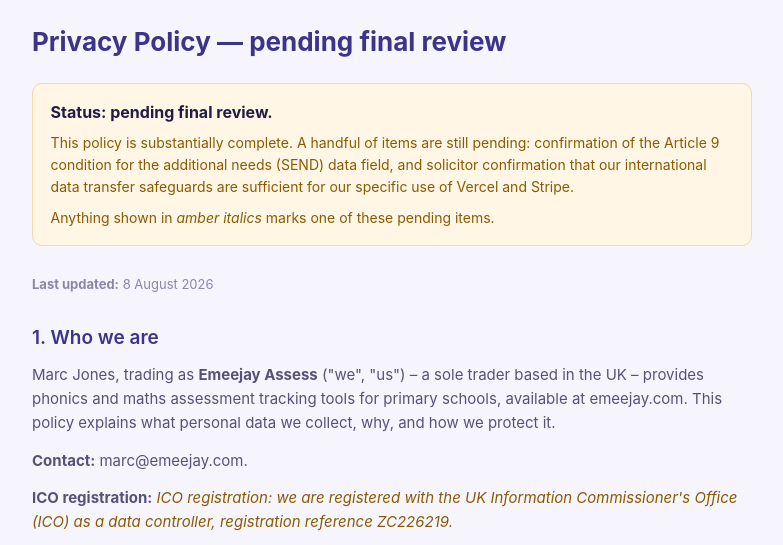
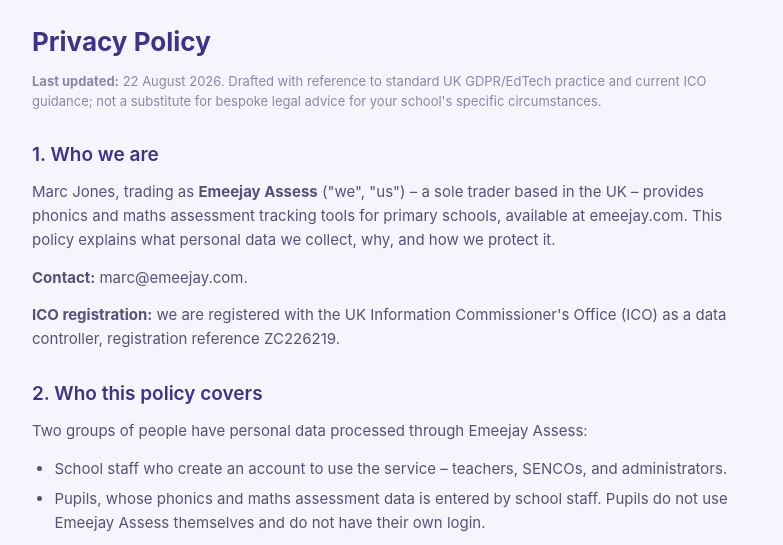
Before and after one commit to emjay-code/emeejay, a website: page privacy-policy.html in a window 1280 px wide. Shown: the part 190-735 px from the top of the page, without its empty margins (248-1031 px from the left). Drawn offline with Linux system fonts and the light colour scheme.

Commit message:
Finalize Privacy Policy: resolve Article 9 condition and transfer-safeguard points, remove pending-review badge

```diff
--- a/privacy-policy.html
+++ b/privacy-policy.html
@@ -49,18 +49,13 @@ li{font-size:15px;color:var(--text-secondary);margin-bottom:0.35rem;}
     <div class="brand-lockup-sub">All your assessments in one place</div>
   </div>
 
-  <h1>Privacy Policy &mdash; pending final review</h1>
-  <div class="callout">
-    <strong>Status: pending final review.</strong>
-    <p>This policy is substantially complete. A handful of items are still pending: confirmation of the Article 9 condition for the additional needs (SEND) data field, and solicitor confirmation that our international data transfer safeguards are sufficient for our specific use of Vercel and Stripe. </p>
-    <p>Anything shown in <span class="placeholder">amber italics</span> marks one of these pending items.</p>
-  </div>
-  <div class="updated"><strong>Last updated:</strong> 8 August 2026</div>
+  <h1>Privacy Policy</h1>
+  <div class="updated"><strong>Last updated:</strong> 22 August 2026. Drafted with reference to standard UK GDPR/EdTech practice and current ICO guidance; not a substitute for bespoke legal advice for your school's specific circumstances.</div>
 
   <h2>1. Who we are</h2>
   <p>Marc Jones, trading as <strong>Emeejay Assess</strong> ("we", "us") &ndash; a sole trader based in the UK &ndash; provides phonics and maths assessment tracking tools for primary schools, available at emeejay.com. This policy explains what personal data we collect, why, and how we protect it.</p>
   <p><strong>Contact:</strong> marc@emeejay.com.</p>
-  <p><strong>ICO registration:</strong> <span class="placeholder">ICO registration: we are registered with the UK Information Commissioner's Office (ICO) as a data controller, registration reference ZC226219. </span></p>
+  <p><strong>ICO registration:</strong> we are registered with the UK Information Commissioner's Office (ICO) as a data controller, registration reference ZC226219.</p>
 
   <h2>2. Who this policy covers</h2>
   <p>Two groups of people have personal data processed through Emeejay Assess:</p>
@@ -99,12 +94,12 @@ li{font-size:15px;color:var(--text-secondary);margin-bottom:0.35rem;}
   <h2>4. Why we process this data (our legal basis)</h2>
   <p>For staff account data, we process it to perform our contract with the school (providing the service the school has signed up to) and for our legitimate interest in operating and securing the service.</p>
   <p>For pupil data, we process it strictly as instructed by the school under our Data Processing Agreement. <strong>The school, as data controller, is responsible for identifying its own lawful basis</strong> for processing pupil data &ndash; for state schools this is typically the performance of a public task related to education; independent schools more often rely on contract or legitimate interests.</p>
-  <p class="placeholder">Some fields &ndash; in particular the additional needs (SEND) flag &ndash; may be capable of revealing information about a child's health or disability, which is "special category data" under Article 9 of the UK GDPR. Schools should ensure they have identified an appropriate Article 9 condition (for example, one of the substantial public interest conditions in Schedule 1 of the Data Protection Act 2018 relating to safeguarding or the provision of education) before recording this information. This point should be confirmed with a solicitor or the school's own Data Protection Officer, and this section updated accordingly.</p>
+  <p>Some fields &ndash; in particular the additional needs (SEND) flag &ndash; may be capable of revealing information about a child's health or disability, which is "special category data" under Article 9 of the UK GDPR. Where this is recorded for safeguarding-related purposes, the applicable condition is typically the <strong>safeguarding of children and of individuals at risk</strong> condition at Schedule 1, Part 2, paragraph 18 of the Data Protection Act 2018 &ndash; which requires the school, as controller, to have an Appropriate Policy Document covering this processing (most schools already hold one as part of their safeguarding policy suite). Schools should confirm this reflects their own circumstances with their Data Protection Officer.</p>
 
   <h2>5. Where and how we store your data</h2>
   <p>Pupil and staff account data is stored in a database hosted by our infrastructure provider, Supabase, in their London, UK data centre (AWS region eu-west-2). Each school's data is isolated from every other school's using database-level security rules (Row Level Security), so no school can see another school's pupils or results.</p>
   <p>Data in transit is encrypted using HTTPS/TLS. Passwords are hashed and salted by Supabase Auth and are never visible to us.</p>
-  <p>Some parts of our infrastructure &ndash; specifically the serverless functions that handle subscription checkout and payment webhooks &ndash; currently run on servers located in the United States (via our hosting provider, Vercel). These functions handle billing events rather than pupil assessment data, but personal data that does pass through them (such as a staff member's name or email address used for billing) is transferred outside the UK as a result. Both Vercel and Stripe incorporate the UK International Data Transfer Addendum to the EU Standard Contractual Clauses into their own data processing agreements as the safeguard for these transfers. <span class="placeholder">We haven't yet had a solicitor confirm this is sufficient for our specific use of these providers &ndash; recommended before this policy is relied on at scale.</span></p>
+  <p>Some parts of our infrastructure &ndash; specifically the serverless functions that handle subscription checkout and payment webhooks &ndash; currently run on servers located in the United States (via our hosting provider, Vercel). These functions handle billing events rather than pupil assessment data, but personal data that does pass through them (such as a staff member's name or email address used for billing) is transferred outside the UK as a result. Both Vercel and Stripe incorporate the UK International Data Transfer Addendum to the EU Standard Contractual Clauses into their own data processing agreements &ndash; this is the safeguard recognised by the ICO for this type of transfer, and it's the mechanism we rely on for these transfers.</p>
 
   <h2>6. Who we share data with</h2>
   <p>We share limited personal data with the following service providers ("sub-processors"), each of whom is contractually required to protect it:</p>
@@ -114,7 +109,7 @@ li{font-size:15px;color:var(--text-secondary);margin-bottom:0.35rem;}
     <li>Vercel &ndash; website and application hosting, including billing-related serverless functions (see section 5).</li>
   </ul>
   <p><strong>We do not sell personal data. We do not use pupil or staff data for advertising or marketing to third parties. We do not use personal data to train AI or machine learning models.</strong></p>
-  <p class="placeholder">We will only disclose personal data to other third parties where required by law, or to protect the safety of a pupil or member of staff in a genuine safeguarding emergency. This should be reviewed with a solicitor to make sure it aligns with schools' own safeguarding policies and statutory duties.</p>
+  <p>We will only disclose personal data to other third parties where required by law, or to protect the safety of a pupil or member of staff in a genuine safeguarding emergency &ndash; and, where practicable, we will inform the school first. Schools remain responsible for their own safeguarding policies and statutory duties; this section doesn't override or replace those.</p>
 
   <h2>7. How long we keep data</h2>
   <p>We retain pupil and staff data for as long as the school's account remains active, and in line with instructions from the school. When a school's subscription ends, we retain data for a grace period of 30 days to allow reactivation, then permanently delete it, unless the school instructs us to delete it sooner, or we are required to retain it for longer by law.</p>
```
